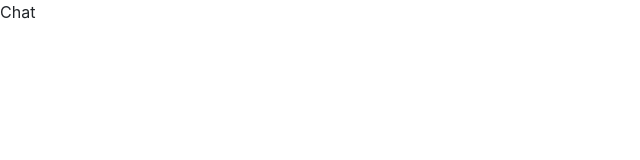
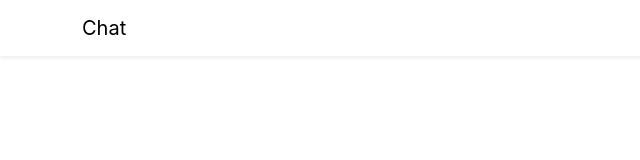
Before and after one commit to xyzelena/Chat, a React (Create React App) app in the folder frontend/: page / in a window 1280 px wide. Shown: the top 160 px of the page, without its empty margins (0-640 px from the left). Built offline with nearby package versions, Linux system fonts and the light colour scheme.

Commit message:
add in header nav

```diff
--- a/frontend/src/components/LoginForma/LoginForma.jsx
+++ b/frontend/src/components/LoginForma/LoginForma.jsx
@@ -19,7 +19,7 @@ const LoginForma = () => {
                         <Field
                             name="username"
                             id="username"
-                            autocomplete="username"
+                            autoComplete="username"
                             required
                             placeholder="Пароль"
                             type='text'
@@ -28,7 +28,7 @@ const LoginForma = () => {
                         <Field
                             name="password"
                             id="password"
-                            autocomplete="current-password"
+                            autoComplete="current-password"
                             required
                             placeholder="Ваш ник"
                             type="password"
--- a/frontend/src/pages/Chat/Chat.jsx
+++ b/frontend/src/pages/Chat/Chat.jsx
@@ -1,10 +1,16 @@
-import { Outlet } from "react-router-dom";
+import { Link, Outlet } from "react-router-dom";
 
 const Chat = () => {
   return (
     <>
-     <div>Chat</div>
-     <Outlet />
+
+      <nav className="shadow-sm navbar navbar-expand-lg navbar-light bg-white">
+        <div className="container">
+          <Link className="navbar-brand" to="/">Chat</Link>
+        </div>
+      </nav>
+
+      <Outlet />
     </>
 
   )
```
